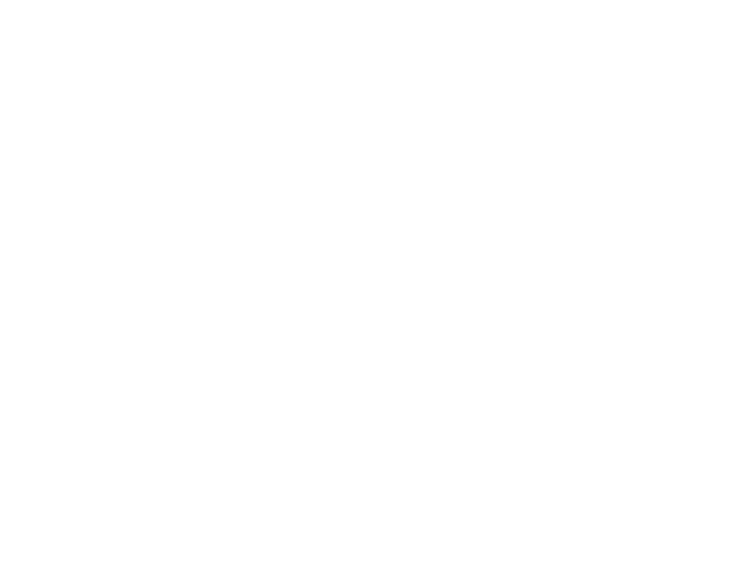
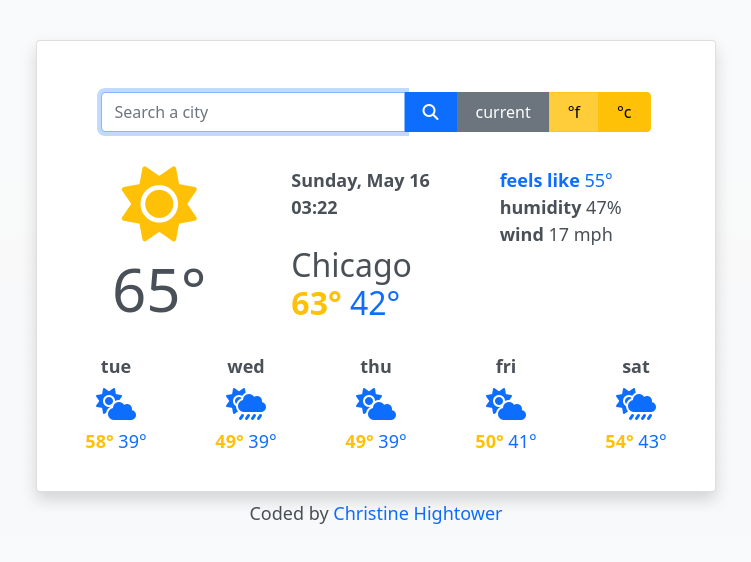
Before and after one commit to cnhigh42/weather-app, a plain HTML site: page index.html in a window 1280 px wide. Shown: the whole page, without its empty margins (264-1015 px from the left). Drawn offline with nearby package versions, Linux system fonts and the light colour scheme.

Commit message:
Added code from project files
relinked the css and js files.

deleted some unneeded comments in the js and html

```diff
--- a/index.html
+++ b/index.html
@@ -1,10 +1,162 @@
 <!DOCTYPE html>
 <html lang="en">
-  <head>
-    <meta charset="UTF-8" />
-    <meta http-equiv="X-UA-Compatible" content="IE=edge" />
-    <meta name="viewport" content="width=device-width, initial-scale=1.0" />
-    <title>Document</title>
-  </head>
-  <body></body>
+	<head>
+		<meta charset="UTF-8" />
+		<meta http-equiv="X-UA-Compatible" content="IE=edge" />
+		<meta name="viewport" content="width=device-width, initial-scale=1.0" />
+<script src="https://unpkg.com/axios/dist/axios.min.js"></script>
+
+		<link
+			href="https://cdn.jsdelivr.net/npm/bootstrap@5.0.0-beta3/dist/css/bootstrap.min.css"
+			rel="stylesheet"
+			integrity="sha384-eOJMYsd53ii+scO/bJGFsiCZc+5NDVN2yr8+0RDqr0Ql0h+rP48ckxlpbzKgwra6"
+			crossorigin="anonymous"
+		/>
+
+		<link rel="stylesheet" href="src/styles.css" />
+		<title>How's the weather today?</title>
+		<script src = "https://kit.fontawesome.com/7429c1947f.js";
+			crossorigin = "anonymous";></script>
+
+	</head>
+
+	<body class="bg-light bg-gradient">
+		<div class="container ">
+			<div class="card col-sm  shadow p-3 mb-2 bg-body rounded">
+				<div class="card-holder">
+			<section class="input">
+					<form class="city-search" id="search-form">
+				<div class="input-group mb-3 col">
+					<input
+						type="search"
+						class="form-control"
+						id="city-input"
+						placeholder="Search a city"
+						autofocus= "on"
+						autocomplete="off"
+					/>
+					<span class="input-group-text btn btn-primary" >
+						<button id="search-link"><i class="fas fa-search"></i></button>
+					</span>
+					<span class="input-group-text btn btn-secondary degree-change" >
+						<button id="current-location">current</button>
+					</span>
+					<span class="input-group-text btn btn-warning active degree-change" >
+						<button id="fahrenheit-link">°f</button>
+					</span>
+					<span class="input-group-text btn btn-warning degree-change" >
+						<button id="celsius-link">°c</button>
+					</span>
+
+				</div>
+				</form>
+
+			</section>
+
+				<section class="today-forecast">
+				<div class="row gy-3">
+					<div class="col-sm-4 today-temp">
+						<div>
+							<h1><i class="fas fa-sun today-icon"></i></h1>
+						</div>
+						<div>
+							<!--<h1 id="todays-temperature"><span class="temp-number">62°</span><span class="temp-unit">f</h1>-->
+							<h1 id="todays-temperature">65°</h1>
+
+						</div>
+					</div>
+					<div class="col-sm-4 parent-location-date">
+						<div class="location-date">
+						<div>
+							<span class="stat-heading" id="today-date-time">
+							Monday, April 12<br />
+							1:40 pm</span>
+						</div>
+						<h2>
+							<span class="city" id="city">Chicago </span><br />
+							<span class="weather-high" id="today-high">63°</span>
+							<span class="weather-low" id="today-low">42°</span>
+						</h2>
+
+						</div>
+					</div>
+					<div class="col-sm-4 parent-stats">
+					<ul class="day-stats">
+
+						<!--<li><span class="stat-heading">precipitation</span> <span id="precipitation">0</span>%</li>-->
+						<li><span class="stat-heading feels-like" >feels like</span> <span id="feels-like">55°</span></li>
+						<li><span class="stat-heading" >humidity</span> <span id="humidity">47%</span></li>
+						<li><span class="stat-heading">wind</span> <span id="wind">17 mph</span></li>
+						<!--<li><span class="stat-heading">sunrise</span> <span id="sunrise">6:14am</span></li>
+						<li><span class="stat-heading">sunset</span> <span id="sunset">7:28 pm</span></li>
+							how do you covert sunset time?
+						-->
+					</ul>
+				</div>
+				</div>
+				</section>
+				<section class="forecast">
+					<div class="5-day-forecast">
+						<div class="row">
+							<div class="col-sm day-1">
+								<div class="col-sm day">tue</div>
+								<div class="col-sm weather-icon">
+									<i class="fas fa-cloud-sun"></i>
+								</div>
+								<div class="col-sm">
+									<span class="weather-high">58°</span>
+									<span class="weather-low">39°</span>
+								</div>
+							</div>
+							<div class="col-sm day-2">
+								<div class="col-sm day">wed</div>
+								<div class="col-sm weather-icon">
+									<i class="fas fa-cloud-sun-rain"></i>
+								</div>
+								<div class="col-sm">
+									<span class="weather-high">49°</span>
+									<span class="weather-low">39°</span>
+								</div>
+							</div>
+							<div class="col-sm day-3">
+								<div class="col-sm day">thu</div>
+								<div class="col-sm weather-icon">
+									<i class="fas fa-cloud-sun"></i>
+								</div>
+								<div class="col-sm">
+									<span class="weather-high">49°</span>
+									<span class="weather-low">39°</span>
+								</div>
+							</div>
+
+							<div class="col-sm day-4">
+								<div class="col-sm day">fri</div>
+								<div class="col-sm weather-icon">
+									<i class="fas fa-cloud-sun"></i>
+								</div>
+								<div class="col-sm">
+									<span class="weather-high">50°</span>
+									<span class="weather-low">41°</span>
+								</div>
+							</div>
+
+							<div class="col-sm day-5">
+								<div class="col-sm day">sat</div>
+								<div class="col-sm weather-icon">
+									<i class="fas fa-cloud-sun-rain"></i>
+								</div>
+								<div class="col-sm">
+									<span class="weather-high">54°</span>
+									<span class="weather-low">43°</span>
+								</div>
+							</div>
+						</div>
+						</div>
+					</div>
+				</section>
+			</div>
+				<p class="by-me">Coded by <a href="https://www.linkedin.com/in/christine-hightower-279770a/" target="_blank">Christine Hightower</a></p>
+		</div>
+		<script src="src/script.js"></script>
+	</body>
 </html>
--- a/src/script.js
+++ b/src/script.js
@@ -0,0 +1,128 @@
+//time and date
+let currentTime = new Date();
+
+function dateToday(date) {
+  let days = [
+    "Sunday",
+    "Monday",
+    "Tuesday",
+    "Wednesday",
+    "Thursday",
+    "Friday",
+    "Saturday"
+  ];
+
+  let months = [
+    "January",
+    "February",
+    "March",
+    "April",
+    "May",
+    "June",
+    "July",
+    "August",
+    "September",
+    "October",
+    "November",
+    "December"
+  ];
+
+  let currentMonth = months[date.getMonth()];
+  let currentDay = days[date.getDay()];
+  let currentDate = date.getDate();
+
+  let hours = date.getHours();
+  if (hours < 10) {
+    hours = `0${hours}`;
+  }
+  let minutes = date.getMinutes();
+  if (minutes < 10) {
+    minutes = `0${minutes}`;
+  }
+
+  let dayText = document.querySelector("#today-date-time");
+  dayText.innerHTML = `${currentDay}, ${currentMonth} ${currentDate} <br/>${hours}:${minutes}`;
+}
+dateToday(currentTime);
+
+//celsius button re do this
+function handleCelsius(event) {
+  event.preventDefault();
+  let celsius = document.querySelector("#todays-temperature");
+  celsius.innerHTML = "18°";
+}
+
+let celsiusLink = document.querySelector("#celsius-link");
+celsiusLink.addEventListener("click", handleCelsius);
+
+//fahrenheit button rework this
+function handleFahrenheit(event) {
+  event.preventDefault();
+  let fahrenheit = document.querySelector("#todays-temperature");
+  fahrenheit.innerHTML = `${Math.round(fahrenheit.innerText * 1.8 + 32)}°`;
+}
+
+let fahrenheitLink = document.querySelector("#fahrenheit-link");
+fahrenheitLink.addEventListener("click", handleFahrenheit);
+
+//City change
+
+function search(event) {
+  event.preventDefault();
+  let cityInput = document.querySelector("#city-input");
+  let cityValue = cityInput.value;
+  let apiKey = "347112769ada94c7e605400ea44c8990";
+  let apiUrl = `https://api.openweathermap.org/data/2.5/weather?q=${cityValue}&appid=${apiKey}&units=imperial`;
+  console.log(cityValue);
+  axios.get(apiUrl).then(displayWeather);
+}
+function displayWeather(response) {
+  let cityName = document.querySelector("#city");
+  cityName.innerHTML = response.data.name;
+
+  let todaysTemp = document.querySelector("#todays-temperature");
+  todaysTemp.innerHTML = `${Math.round(response.data.main.temp)}°`;
+
+  let todayHigh = document.querySelector("#today-high");
+  todayHigh.innerHTML = `${Math.round(response.data.main.temp_max)}°`;
+
+  let todayLow = document.querySelector("#today-low");
+  todayLow.innerHTML = `${Math.round(response.data.main.temp_min)}°`;
+
+  let wind = document.querySelector("#wind");
+  wind.innerHTML = `${Math.round(response.data.wind.speed)} mph`;
+
+  let humidity = document.querySelector("#humidity");
+  humidity.innerHTML = `${Math.round(response.data.main.humidity)}%`;
+
+  let tempFeelsLike = document.querySelector("#feels-like");
+  tempFeelsLike.innerHTML = `${Math.round(response.data.main.feels_like)}°`;
+
+  /*how do you convert the sunrise/sunset time?!
+    let sunrise= document.querySelector("#sunrise");
+    let date = new Date(sunrise*1000);
+    let sunriseHours = date.getHours();
+    let sunriseMinutes = "0" + date.getMinutes();
+    let sunriseFormattedDate = `${sunriseHours}:${sunriseMinutes.substr(-2)}`;
+  sunrise.innerHTML = sunriseFormattedDate;
+ */
+}
+let searchForm = document.querySelector("#search-form");
+searchForm.addEventListener("submit", search);
+
+function getCurrentTemp(position) {
+  let latitude = position.coords.latitude;
+  let longitude = position.coords.longitude;
+  let units = "imperial";
+  let apiKey = "347112769ada94c7e605400ea44c8990";
+  let apiUrl = `https://api.openweathermap.org/data/2.5/weather?lat=${latitude}&lon=${longitude}&appid=${apiKey}&units=${units}`;
+  axios.get(apiUrl).then(displayWeather);
+}
+
+function getPosition(event) {
+  event.preventDefault();
+  navigator.geolocation.getCurrentPosition(getCurrentTemp);
+}
+
+let currentLocationButton = document.querySelector("#current-location");
+currentLocationButton.addEventListener("click", getPosition);
--- a/src/styles.css
+++ b/src/styles.css
@@ -0,0 +1,124 @@
+a {
+  color: #0d6efd;
+  font-weight: 400;
+  text-decoration: none;
+}
+a:hover {
+  color: #495057;
+  text-decoration: underline;
+}
+body {
+  color: #495057;
+  font-weight: 500;
+  font-size: 18px;
+}
+
+button {
+  background: transparent;
+  border: none;
+}
+#current-location {
+  position: relative;
+  max-width: 114px;
+  display: inline;
+  color: white;
+}
+h1 {
+  font-size: 60px;
+  padding-left: 20px;
+}
+
+h2 {
+  margin-top: 25px;
+}
+section.forecast {
+  margin: 10px;
+}
+section.input {
+  margin-bottom: 35px;
+}
+ul {
+  list-style: none;
+  padding: 0;
+}
+p.by-me {
+  text-align: center;
+  font-weight: 300;
+}
+.city-search {
+  max-width: 85%;
+  margin: 35px auto;
+  position: relative;
+}
+.day-stats {
+  text-align: left;
+  margin-left: 0px;
+  margin-right: 5px;
+}
+
+.container {
+  max-width: 55%;
+  margin-top: 40px;
+}
+.day,
+.degree-change,
+.stat-heading,
+.weather-high {
+  font-weight: 700;
+}
+
+.day-1,
+.day-2,
+.day-3,
+.day-4,
+.day-5 {
+  text-align: center;
+  margin-bottom: 10px;
+  margin-top: 10px;
+}
+.degree-change {
+  color: #495057;
+}
+.location-date {
+  margin-left: 15px;
+  text-align: left;
+}
+
+.feels-like,
+#feels-like {
+  color: #0d6efd;
+}
+
+.parent.location-date,
+.parent-stats {
+  text-align: center;
+  /*space: nowrap;*/
+}
+h1.temp-number {
+  position: relative;
+  right: -10px;
+}
+.today-icon {
+  font-size: 75px;
+  color: #ffc107;
+}
+.today-temp {
+  text-align: center;
+  padding-left: 5px;
+}
+.weather-high {
+  color: #ffc107;
+}
+
+.weather-icon {
+  font-size: xx-large;
+  color: #0d6efd;
+}
+
+.weather-low {
+  color: #0d6efd;
+}
+
+#search-link {
+  color: white;
+}
```
